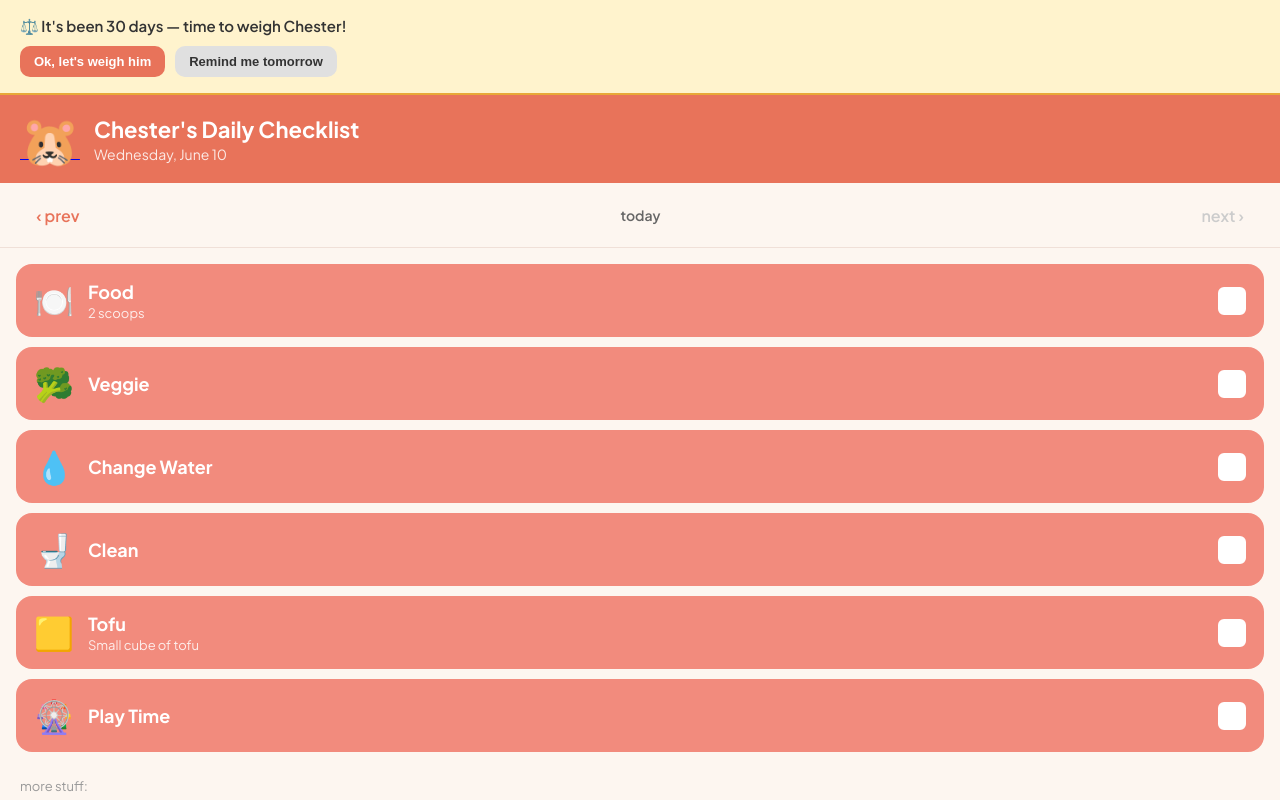
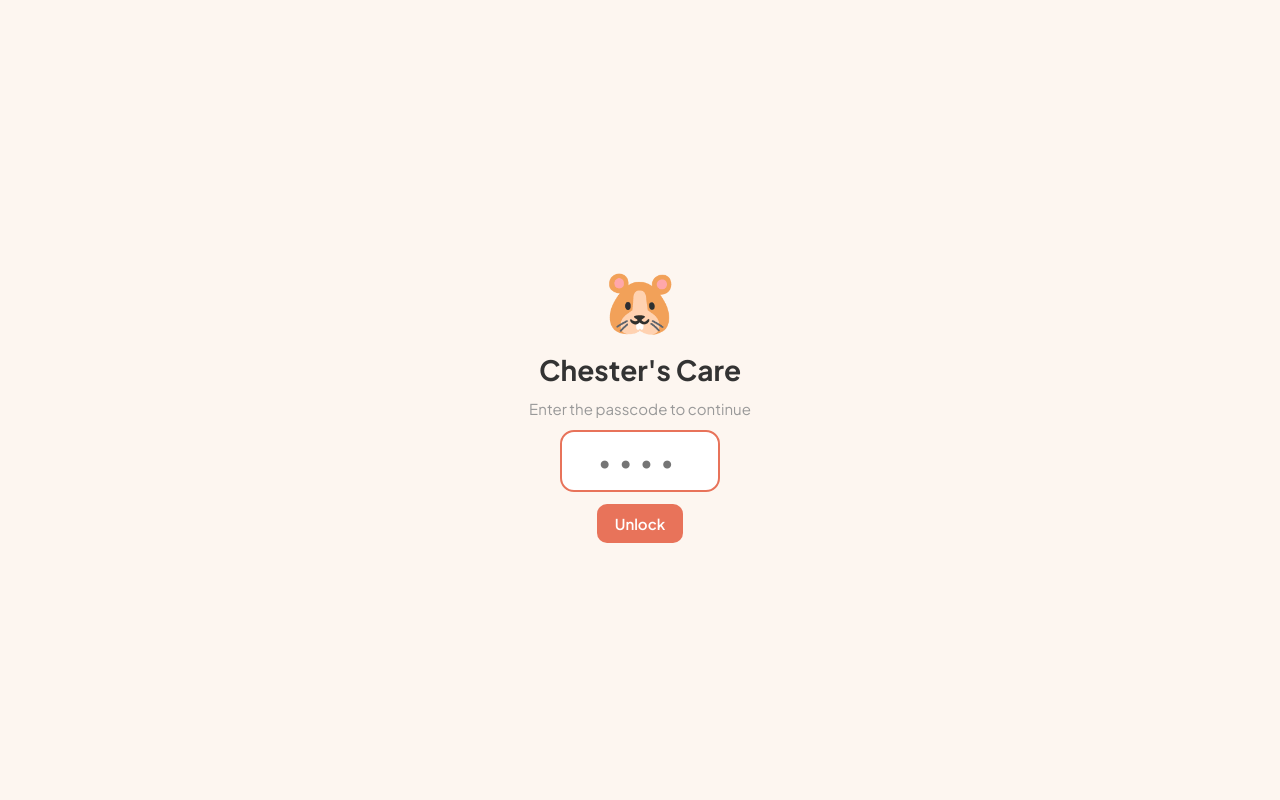
Before and after one commit to shellyshellygg/chesters-care, a React (Vite) app: page / in a window 1280 px wide. Shown: the top 800 px of the page. Built offline with nearby package versions, Linux system fonts and the light colour scheme; no server answers; the database is empty.

Commit message:
fix App.jsx passcode and styling

```diff
--- a/src/App.css
+++ b/src/App.css
@@ -611,3 +611,61 @@ body {
 }
 
 .save-btn:hover { background: #d4614a; }
+
+/* ============================================
+   PASSCODE
+   ============================================ */
+.passcode-screen {
+  max-width: 420px;
+  margin: 0 auto;
+  min-height: 100vh;
+  background: #fdf6f0;
+  display: flex;
+  flex-direction: column;
+  align-items: center;
+  justify-content: center;
+  padding: 40px 20px;
+  gap: 12px;
+}
+
+.passcode-emoji { font-size: 64px; }
+
+.passcode-screen h1 {
+  font-size: 28px;
+  font-weight: 700;
+  margin: 0;
+}
+
+.passcode-screen p {
+  color: #999;
+  font-size: 15px;
+  margin: 0;
+}
+
+.passcode-input {
+  width: 160px;
+  padding: 14px;
+  text-align: center;
+  font-size: 24px;
+  letter-spacing: 8px;
+  border: 2px solid #f0e0d8;
+  border-radius: 14px;
+  outline: none;
+  background: white;
+  font-family: inherit;
+}
+
+.passcode-input:focus { border-color: #e8735a; }
+.passcode-input.passcode-error { border-color: #e74c3c; animation: shake 0.3s; }
+
+.passcode-error-msg {
+  color: #e74c3c;
+  font-size: 13px;
+  margin: 0;
+}
+
+@keyframes shake {
+  0%, 100% { transform: translateX(0); }
+  25% { transform: translateX(-8px); }
+  75% { transform: translateX(8px); }
+}
--- a/src/App.jsx
+++ b/src/App.jsx
@@ -1,3 +1,4 @@
+import { useState } from 'react'
 import { BrowserRouter, Routes, Route } from 'react-router-dom'
 import Home from './pages/Home'
 import Profile from './pages/Profile'
@@ -5,8 +6,17 @@ import WeightTracker from './pages/WeightTracker'
 import SafeFoods from './pages/SafeFoods'
 import Calendar from './pages/Calendar'
 import CareSummary from './pages/CareSummary'
+import Passcode from './pages/Passcode'
 
 function App() {
+  const [unlocked, setUnlocked] = useState(
+    localStorage.getItem('chester-unlocked') === 'true'
+  )
+
+  if (!unlocked) {
+    return <Passcode onUnlock={() => setUnlocked(true)} />
+  }
+
   return (
     <BrowserRouter>
       <Routes>
```
